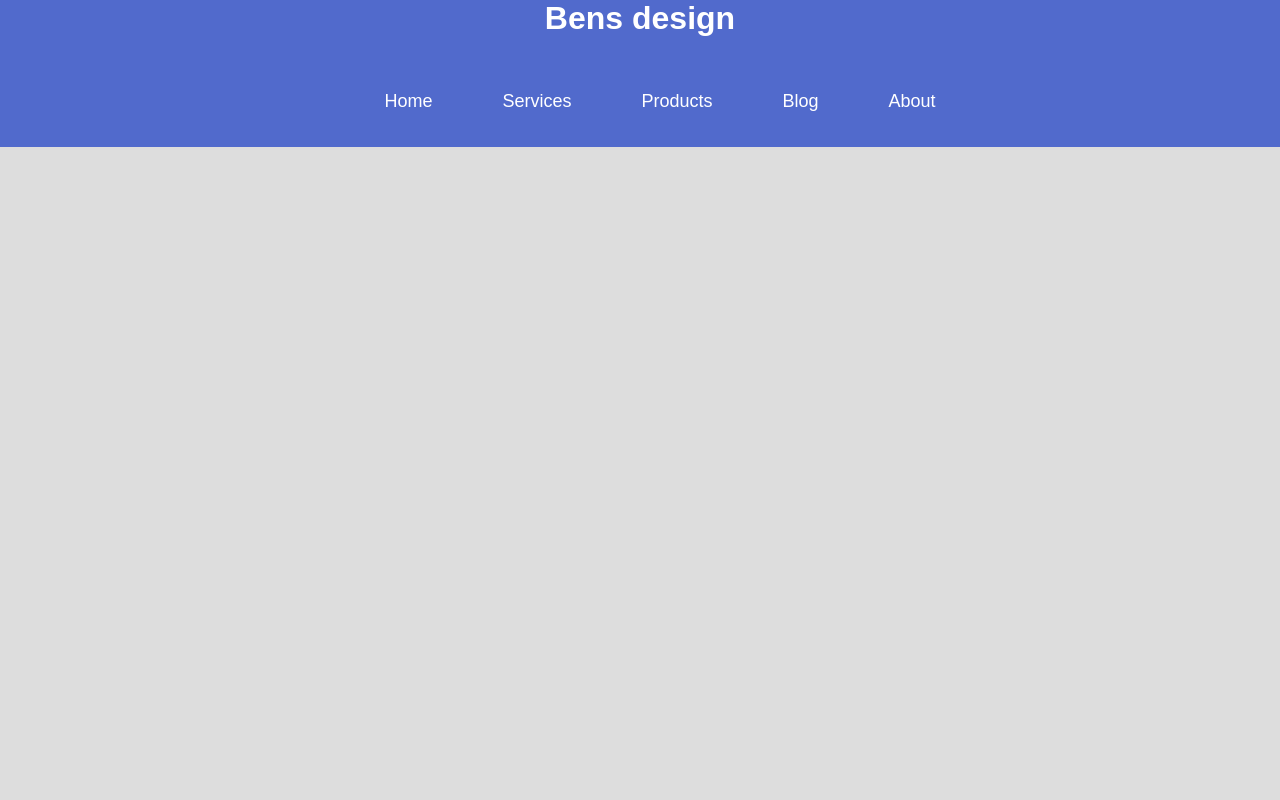
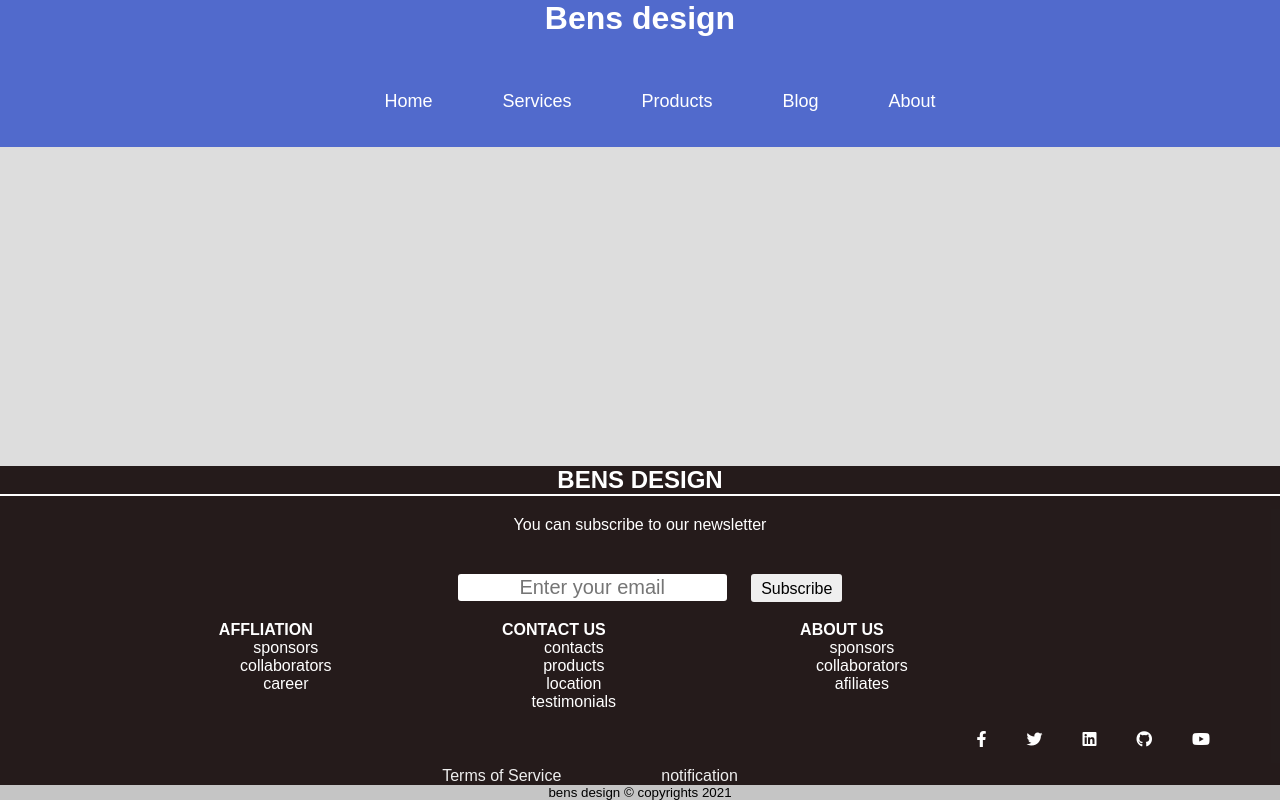
Before and after one commit to sirben181/websitev1, a plain HTML site: page index.html in a window 1280 px wide. Drawn offline with Linux system fonts and the light colour scheme.

Commit message:
improved

```diff
--- a/index.html
+++ b/index.html
@@ -2,8 +2,9 @@
 <html>
     <head>
         <title>website version 1</title>
-        <link rel='stylesheet' type='text/css' href='style.css'><link href="https://fonts.googleapis.com/css2?family=Source+Sans+Pro:wght@200&display=swap" rel="stylesheet">
-
+        <link rel='stylesheet' type='text/css' href='style.css'>
+        <link href="https://fonts.googleapis.com/css2?family=Source+Sans+Pro:wght@200&display=swap" rel="stylesheet">
+        <link rel="stylesheet" href="https://use.fontawesome.com/releases/v5.15.3/css/all.css" integrity="sha384-SZXxX4whJ79/gErwcOYf+zWLeJdY/qpuqC4cAa9rOGUstPomtqpuNWT9wdPEn2fk" crossorigin="anonymous">
     </head>
     <body>
         <h1>Bens design</h1>
@@ -18,6 +19,60 @@
                 </ul>
             </div>
         </div>
+        <div class="footer-container">
+            <h2>bens design</h2>
+            <div class="footer-wrapper">
+                <div class="subscription-header"> You can subscribe to our newsletter</div>
+                <div class="subscription-content">
+                    <input type="email" class="footer-input" placeholder="Enter your email">
+                    <button class="btn-large" type='submit'>Subscribe</button>
+                </div>
+                <div class="social-links -container">
+                    <div class="social-links">
+                     <div>
+
+                        <h4>AFFLIATION</h4>
+                    <ul>
+                        <li><a href="#">sponsors</a></li>
+                        <li><a href="#">collaborators</a></li>
+                        <li><a href="#">career</a></li>
+                    </ul>
+                    </div>
+                </div>
+                <div class="social-links">
+                    <div>
+                    <h4>CONTACT US</h4>
+                    <ul>
+                        <li><a href="#">contacts</a></li>
+                        <li><a href="#">products</a></li>
+                        <li><a href="#">location</a></li>
+                        <li><a href="#">testimonials</a></li>
+                    </ul>
+                </div>
+                </div>
+                <div class="social-links">
+                    <div>
+                    <h4>ABOUT US</h4>
+                    <ul>
+                        <li><a href="#">sponsors</a></li>
+                        <li><a href="#">collaborators</a></li>
+                        <li><a href="#">afiliates</a></li>
+                    </ul>
+                </div>
+                </div>
+                </div>
+                <div class="social-icons">
+
+                    <i class="fab fa-facebook-f"></i>
+                    <i class="fab fa-twitter"></i>
+                    <i class="fab fa-linkedin"></i>
+                    <i class="fab fa-github"></i>
+                    <i class="fab fa-youtube"></i>
+                </div>
+                <div class='lower-footer'><p>Terms of Service</p><p>notification</p></div>
+            </div>
+            <small class="small-footer">bens design &copy; copyrights 2021</small>
+        </div>
         <script src='script.js'></script>
     </body>
 </html>
--- a/style.css
+++ b/style.css
@@ -2,7 +2,15 @@
     margin:0;
 }
 body{background:#ddd;
-font-family:sans-serif,'Source Sans Pro';}
+    /* background-image:url('./images/image1.png'); */
+    /* background-size:1350px 700px; */
+    /* background-repeat:no-repeat; */
+    /* background-position:center center center; */
+    /* background-origin:border-box; */
+    /* opacity:1; */
+font-family:sans-serif,'Source Sans Pro';
+overflow-y:scroll;
+}
 .nav-container{background:rgb(81, 106, 204);
 display:flex;
 height:70px;
@@ -33,3 +41,65 @@ color:#fff;
     padding:8px;
     margin:-8px;
 }
+.footer-container{background:rgba(12, 1, 1, 0.877);
+position:absolute;
+bottom:0px;
+width:100%;
+text-align:center;
+display:flex;
+flex-direction:column;
+}
+.footer-wrapper{display:flex;
+text-align:center;
+flex-direction:column;}
+h2{text-align:center;
+text-transform:uppercase;
+justify-content:center;
+align-items:center;
+color:#fff;
+border-bottom:2px solid
+#fff;}
+.subscription-header{
+    display:flex;
+    text-align:center;
+    justify-content:center;
+    padding:20px;
+    color:#fff;
+}
+.footer-input{ font-size:20px;
+border:none; padding:2px;
+border-radius:3px;
+margin:20px}
+.footer-input::placeholder{text-align:center;
+
+}
+.btn-large{ padding:6px 10px 4px 10px;
+font-size:16px;
+border-radius:3px;
+border:none;
+outline:none}
+.social-links-container{display:flex;
+width:80%;
+}
+.social-links{display:flex;
+    padding-left:40px;
+    margin-left:30px;
+    margin-left: 60px;
+margin-right:60px;
+}
+.social-links h4{color:#fff;
+display:block;}
+.social-links ul{list-style:none;}
+.social-links a{text-decoration:none;
+color:#fff;}
+.social-icons{display:flex;
+justify-content:flex-end;
+margin-right:50px;}
+.social-icons i{color:#fff;
+margin:20px;}
+.lower-footer p{display:inline-flex;
+margin-right:100px;
+color:#eee;}
+.small-footer{color:#000;
+background:#C5C5C5;
+font-weight:500%;}
```
Also changed, not shown: images/image1.png (added).
